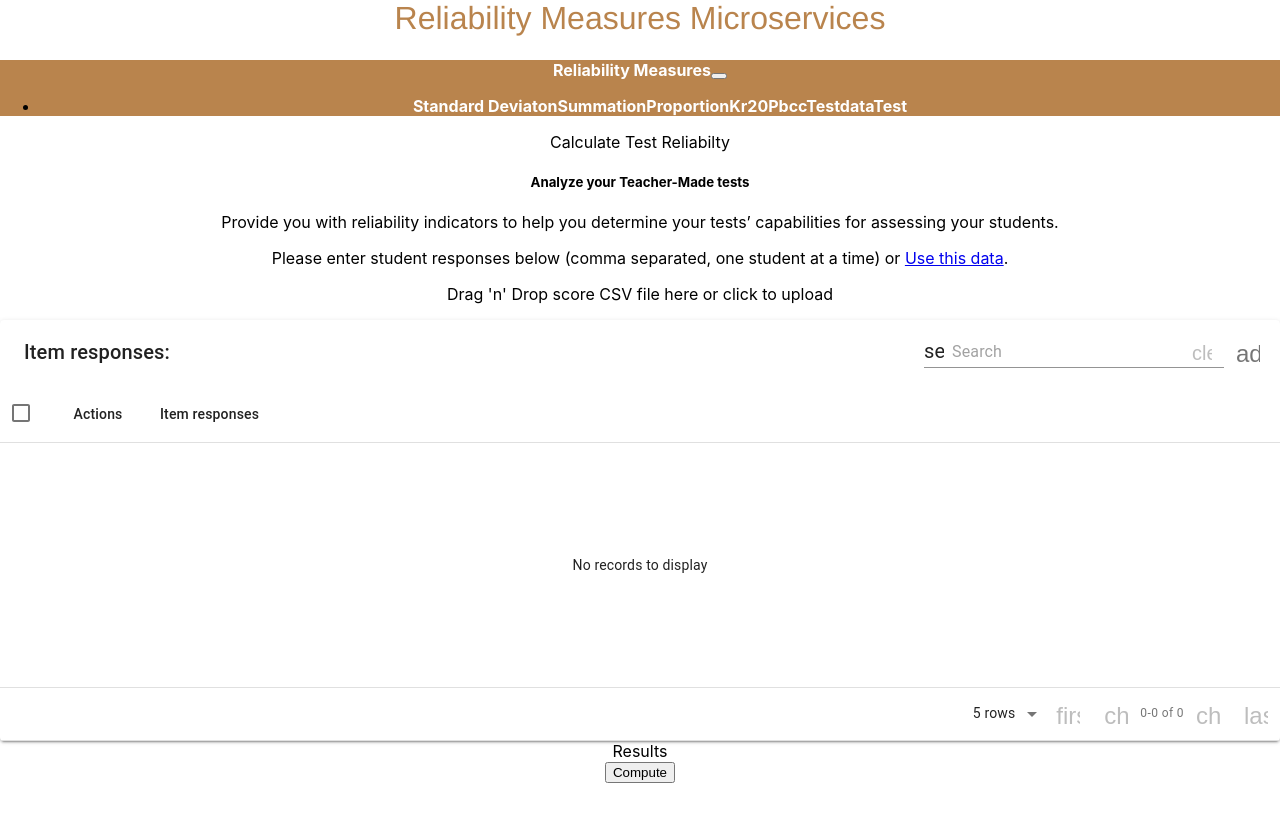
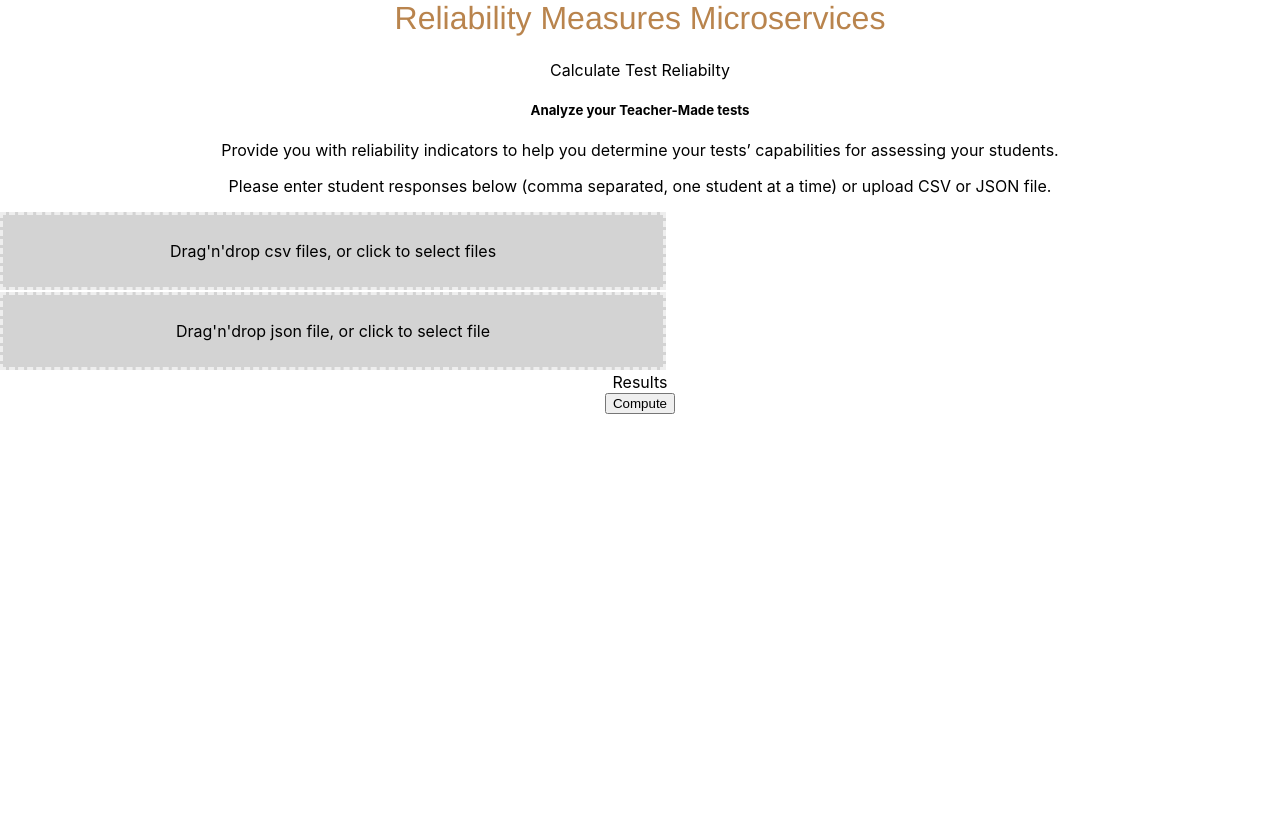
Before and after one commit to Reliability-Measures/React-JS, a React (Create React App) app: page /test in a window 1280 px wide. Shown: the top 822 px of the page. After the commit the page ends 800 px from the top, so only its background shows below. Built offline with nearby package versions, Linux system fonts and the light colour scheme; the HTML template or start-up script is replaced by a standard one.

Commit message:
csv and json upload removed table

```diff
--- a/package.json
+++ b/package.json
@@ -10,7 +10,10 @@
     "axios": "^0.19.2",
     "bootstrap": "^4.4.1",
     "csv": "^5.3.2",
+    "csvtojson": "^2.0.10",
+    "file-type": "^14.1.4",
     "http-proxy-middleware": "^1.0.3",
+    "json2csv": "^5.0.0",
     "material-table": "^1.57.2",
     "react": "^16.13.1",
     "react-bootstrap": "^1.0.0",
--- a/src/App.js
+++ b/src/App.js
@@ -6,9 +6,9 @@ import EnterlistSTD from './components/enterlistSTD'
 import EnterlistPropo from './components/enterlistPropo'
 import EnterlistSum from './components/enterlistSum'
 import Kr20 from './components/kr20'
-import Home from './components/Home'
+//import Home from './components/Home'
 import Error from './components/Error'
-import Navigation from './components/Navigation'
+//import Navigation from './components/Navigation'
 import Pbcc from './components/pbcc'
 import Testdata from './components/Testdata'
 import Test from './components/Test'
@@ -21,10 +21,10 @@ function App() {
         <header className="App-header">
           Reliability Measures Microservices
         </header>
-        <div><Navigation /></div>
+        {/* <div><Navigation /></div> */}
 
           <Switch>
-            <Route path="/" component={Home} exact />
+            <Route path="/" component={Test} exact />
             <Route path="/std" component={EnterlistSTD} />
             <Route path="/sum" component={EnterlistSum} />
             <Route path="/prop" component={EnterlistPropo} />
--- a/src/components/Test.js
+++ b/src/components/Test.js
@@ -1,125 +1,149 @@
-import React ,{useCallback} from "react"
+import React , {useState} from "react"
 import axios from 'axios'
 import './components.css'
 import csv from "csv";
-import { useDropzone } from "react-dropzone"
-import MaterialTable from "material-table"
+import Dropzone from 'react-dropzone'
+//import MaterialTable from "material-table"
+import {get_service_config, get_config, convertToArrayOfObjects} from './config'
+
+export default function Test() {
+  const [fileNames, setFileNames] = useState([]);
+  const [fileNamess, setFileNamess] = useState([]);
+    // const [state, setState] = useState({
+    //     columns: [
+    //       { title: "Graduation Year", field: 'gradYear'},
+    //       { title: "Id", field: 'id'},
+    //       { title: "First Name", field: 'firstName'},
+    //       { title: "Last Name", field: 'lastName'},
+    //       { title: "Email", field: 'email'},
+    //       { title: "Item responses", field: 'itemresponses'}
+    //     ],
+    //     data: [
+
+    //     ]
 
 
-export default function Test() {
-    const [state, setState] = React.useState({
-        columns: [
-          { title: "Item responses", field: 'itemresponses'},
-        ],
-        data: [
+    //   })
+    //   const handlesample = useCallback( e =>{
+    //     e.preventDefault();
+    //     let data1 = [
+    //         {gradYear: '2020', id: '1231', firstName:'boby', lastName:'shane', email:'qqwe@gmail.com', itemID:'1, 2, 3, 4, 5, 6', itemresponses: '0, 1, 1, 1, 1, 1'},
+    //         {gradYear: '2023', id: '3453', firstName:'dany', lastName:'richy', email:'erte@gmail.com', itemID:'5, 2, 1, 6, 3, 4', itemresponses: '0, 1, 1, 1, 1, 1'},
+    //         {gradYear: '2024', id: '4567', firstName:'adib', lastName:'azwat', email:'erty@gmail.com', itemID:'5, 2, 6, 4, 1, 3', itemresponses: '0, 1, 0, 0, 0, 0'},
+    //         {gradYear: '2022', id: '9768', firstName:'daha', lastName:'roood', email:'tuyt@gmail.com', itemID:'3, 1, 5, 4, 6, 2', itemresponses: '1, 1, 1, 1, 1, 1'},
+    //         {gradYear: '2021', id: '5234', firstName:'khiz', lastName:'whize', email:'werw@gmail.com', itemID:'6, 5, 4, 3, 2, 1', itemresponses: '0, 0, 0, 0, 1, 0'}
+    //     ]
 
-        ]
+    //     setState(prevStat => ({
+    //         ...prevStat,
+    //         data: data1
+    //         })
+    //     ,[state.data])
+    //     state.data = []
+    //     state.data.push(data1)
 
 
-      })
+    //     //handleclick()
+    //     //eslint-disable-next-line
+    // },[state.data])
 
     const handleclick = e =>{
-        let url = 'http://visonics.net/rm/';
+        //let url = 'http://visonics.net/rm/';
         //let url1 = 'http://127.0.0.1:5000/';
-        let data = []
-        state.data.forEach(function fn(item) {
-            console.log(item);
-            data.push({itemresponses: item.itemresponses.split(',').map(Number)});
+
+        // let fjson = []
+        // console.log(state.data)
+
+
+        // fjson = {studentslist: state.data.StudentsList.itemresponses}
+        // console.log(fjson)
+
+        // axios.post('http://127.0.0.1:5000/analyzeTest/' + JSON.stringify())
+        //   .then(function (response) {
+        //     console.log(response.analysis);
+        //     document.getElementById("analz").innerHTML = JSON.stringify(response.analysis);
+
+        //   })
+        //   .catch(function (error) {
+        //     console.log(error);
+        //   })
+      }
+
+
+      // Csv upload
+      const handleDropC = acceptedFiles =>{
+        setFileNames(acceptedFiles.map(file => file.name))
+        const reader = new FileReader();
+        reader.onabort = () => console.log("file reading was aborted");
+        reader.onerror = () => console.log("file reading failed");
+        reader.onload = () => {
+          csv.parse(reader.result, (err, data) => {
+            if (err) {
+              alert("File not in CSV format")
+            } else {
+              console.log("Parsed CSV data: ", data)
+              let obj = convertToArrayOfObjects(data)
+              console.log(obj)
+              for (let i=0;i<obj.length;i++) {
+                 let item = obj[i]
+                 let keys = Object.keys(item)
+                 let items = []
+                 keys.forEach(function get_key(key) {
+                  console.log(key, parseInt(key))
+                  if (!(isNaN(parseInt(key)))) {
+                    items.push({item_id: parseInt(key), response: parseInt(item[key])})
+                    delete item[key]
+                  }
                  })
-        data = {students: data}
-        console.log(data)
-        axios.post(url +'kr20/' + JSON.stringify(data))
+                 item["item_responses"] = items
+              }
+              console.log(obj)
+              console.log(acceptedFiles[0].name)
+              let jsonStr = {student_list: obj, exam_info: {name: acceptedFiles[0].name.split(".")[0]} }
+              axios.post(get_config('test_url') + get_service_config(6, 'api_method') + JSON.stringify(jsonStr))
               .then(function (response) {
-          console.log(response.data, response.data);
-          document.getElementById("kr20").innerHTML = "Kr20 = " + JSON.stringify(response.data.KR20);
+                console.log(response.data.analysis);
+                console.log(response.data.input);
+                document.getElementById("analzkr").innerHTML = JSON.stringify(response.data.analysis[0])
+                document.getElementById("analzpbcc").innerHTML = JSON.stringify(response.data.analysis[1])
+                document.getElementById("analzitemdiff").innerHTML = JSON.stringify(response.data.analysis[2])
+                document.getElementById("analzscores").innerHTML = JSON.stringify(response.data.analysis[3])
+                document.getElementById("analzavg").innerHTML = JSON.stringify(response.data.analysis[4])
+
               })
               .catch(function (error) {
                 console.log(error);
               })
-        axios.post(url +'pbcc/' + JSON.stringify(data))
+            }
+          })
+
+
+        }
+        acceptedFiles.forEach(file => reader.readAsBinaryString(file))
+      }
+
+
+      // Json upload
+      const handleDropJ = acceptedFiles =>{
+        setFileNamess(acceptedFiles.map(file => file.name))
+        const reader = new FileReader();
+        reader.onabort = () => console.log("file reading was aborted");
+        reader.onerror = () => console.log("file reading failed");
+        reader.onload = () => {
+          let jsonStr = JSON.parse(reader.result)
+          console.log(jsonStr)
+          axios.post(get_config('test_url') + get_service_config(6, 'api_method') + JSON.stringify(jsonStr))
           .then(function (response) {
-          console.log(response.data, response.data);
-          document.getElementById("pbcc").innerHTML = "Item discrimination = " + JSON.stringify(response.data.pbcc);
+            console.log(response.data.analysis);
+            console.log(response.data.input);
+            document.getElementById("analz").innerHTML = JSON.stringify(response.data.analysis);
           })
           .catch(function (error) {
             console.log(error);
           })
-        axios.post(url +'difficulty/' + JSON.stringify(data))
-        .then(function (response) {
-          console.log(response.data, response.data);
-          document.getElementById("diff").innerHTML = "Item difficulty = " + JSON.stringify(response.data.difficulty);
-
-        })
-        .catch(function (error) {
-          console.log(error);
-        });
         }
-
-      const handlesample = useCallback( e =>{
-        e.preventDefault();
-        let data1 = [
-            {itemresponses: '1, 0, 1, 1, 0, 0'},
-            {itemresponses: '0, 1, 1, 1, 1, 1'},
-            {itemresponses: '0, 1, 0, 0, 0, 0'},
-            {itemresponses: '1, 1, 1, 1, 1, 1'},
-            {itemresponses: '0, 0, 0, 0, 1, 0'}
-        ]
-
-        console.log(data1)
-
-        setState(prevStat => ({
-            ...prevStat,
-            data: data1
-            })
-        ,[state.data])
-
-        state.data = []
-        data1.forEach(function fn(item) {
-            state.data.push({itemresponses: item.itemresponses})
-        })
-        console.log(state.data)
-
-        handleclick()
-
-    },[state.data])
-
-    const onDrop = useCallback(acceptedFiles => {
-        const reader = new FileReader();
-
-        reader.onabort = () => console.log("file reading was aborted");
-        reader.onerror = () => console.log("file reading failed");
-        reader.onload = () => {
-          // Parse CSV file
-          csv.parse(reader.result, (err, data1) => {
-            console.log("Parsed CSV data: ", data1);
-            let state_data = []
-            data1.forEach(function fn(item) {
-                console.log(item)
-                state_data.push({itemresponses: item.map(Number).toString()})
-            })
-            console.log(state_data)
-        setState(prevStat => ({
-            ...prevStat,
-            data: state_data
-            })
-        ,[state.data])
-
-        state.data = []
-        state_data.forEach(function fn(item) {
-            state.data.push({itemresponses: item.itemresponses})
-        })
-        console.log(state.data)
-        handleclick()
-
-          });
-        };
-
-        // read file contents
-        acceptedFiles.forEach(file => reader.readAsBinaryString(file));
-      }, [state.data]);
-
-      const { getRootProps, getInputProps} = useDropzone({ onDrop });
-
+        acceptedFiles.forEach(file => reader.readAsBinaryString(file))
+      }
 
   return (
     <React.Fragment>
@@ -132,12 +156,44 @@ export default function Test() {
             <div className="card-body">
               <h5 className="card-title">Analyze your Teacher-Made tests</h5>
               <p className="card-text">Provide you with reliability indicators to help you determine your tests’ capabilities for assessing your students.</p>
-              <p className="card-text">Please enter student responses below (comma separated, one student at a time) or <span onClick={handlesample}><a href=" ">Use this data</a></span>.</p>
-              <div className="btn btn-primary" {...getRootProps()}>
+              <p className="card-text">Please enter student responses below (comma separated, one student at a time) or upload CSV or JSON file.</p>
+              <Dropzone onDrop={handleDropC}
+              accept=".csv,.txt"
+              >
+                {({ getRootProps, getInputProps }) => (
+                <div {...getRootProps({ className: "dropzone" })}>
                   <input {...getInputProps()} />
-                    <p>Drag 'n' Drop score CSV file here or click to upload</p>
+                  <p>Drag'n'drop csv files, or click to select files</p>
+                  <div>
+                <ul className="ba">
+                  {fileNames.map(fileName => (
+                    <li key={fileName}>{fileName}</li>
+                  ))}
+                </ul>
               </div>
-              <MaterialTable
+                </div>
+                )}
+              </Dropzone>
+              <Dropzone onDrop={handleDropJ}
+              accept=".json,.txt"
+              >
+                {({ getRootProps, getInputProps }) => (
+                <div {...getRootProps({ className: "dropzone" })}>
+                  <input {...getInputProps()} />
+                  <p>Drag'n'drop json file, or click to select file</p>
+                  <div>
+                <ul className="ba">
+                  {fileNamess.map(fileNames => (
+                    <li key={fileNames}>{fileNames}</li>
+                  ))}
+                </ul>
+              </div>
+                </div>
+                )}
+              </Dropzone>
+
+
+              {/* <MaterialTable
                 options={{
                   selection: true
                 }}
@@ -200,10 +256,9 @@ export default function Test() {
 
 
                   }}
-    />
+                /> */}
     </div>
     </div>
-
     <div className="card col-md-4">
     <div className="card-header bg-info text-white h2">
                 Results
@@ -217,9 +272,13 @@ export default function Test() {
         </div>
 
      <div className="text-center"> <br></br>
-        <h5 id="kr20"> </h5>
-        <h5 id="pbcc"> </h5>
-        <h5 id="diff"> </h5>
+        <h5 id="analzkr"> </h5>
+        <h5 id="analzpbcc"> </h5>
+        <h5 id="analzitemdiff"> </h5>
+        <h5 id="analzscores"> </h5>
+        <h5 id="analzavg"> </h5>
+        {/* <h5 id="jsoninput"> </h5> */}
+
         </div>
      </div>
     </div>
--- a/src/components/components.css
+++ b/src/components/components.css
@@ -20,3 +20,15 @@
 .tablewidth {
     width: 50%;
 }
+.dropzone {
+    text-align: center;
+    padding: 10px;
+    border: 3px dashed #eeeeee;
+    background-color: lightgrey;
+    margin-bottom: 2px;
+    width: 50%;
+}
+
+ul.ba {
+    list-style-type: none;
+}
--- /dev/null
+++ b/src/components/config.js
@@ -0,0 +1,93 @@
+//JSON object for literals and constants
+// will be hosted in some cloud storage
+// all keys are lower case, Use underscore for longer keys
+
+let config = {
+    'cloud_host': 'xxx',
+    'cloud_host_credentials':'yyyy',
+    'application_id': 'rm_01',
+    'application_version': '0.0.1',
+    'application_name': 'Reliability Measures microservices',
+    'application_short_name': 'rm_microservices',
+    'service_url': 'http://visonics.net/rm/',
+    'test_url': 'http://127.0.0.1:5000/',
+    'services': [
+        // use the shot_name key for service path and in response key.
+        // Must follow Python/JS variable rules
+        {'id': 0},  // left empty on purpose
+        {
+            'id': 1,
+            'name': 'kr20',
+            'short_name': 'kr20',
+            'description': 'KR20 value',
+            'type': 'float'
+        },
+        {
+            'id': 2,
+            'name': 'Item discrimination',
+            'short_name': 'pbcc',
+            'description': 'Item discrimination',
+            'type': 'list of floats'
+        },
+        {
+            'id': 3,
+            'name': 'Item difficulty',
+            'short_name': 'difficulty',
+            'description': 'Item difficulty',
+            'type': 'list of floats'
+        },
+        {
+            'id': 4,
+            'name': 'scores',
+            'short_name': 'scores',
+            'description': 'Test scores',
+            'type': 'list of floats'
+        },
+        {
+            'id': 5,
+            'name': 'average',
+            'short_name': 'average',
+            'description': 'Student Average',
+            'type': 'list of floats'
+        },
+        {
+            'id': 6,
+            'name': 'Test Analysis',
+            'short_name': 'analysis',
+            'api_method': 'analyzeTest/',
+            'description': 'The whole test analysis with all results',
+            'type': 'list of items'
+        },
+    ]
+}
+
+function get_service_config(service_id, key) {
+    return config['services'][service_id][key]
+}
+
+function get_config(config_key){
+    return config[config_key]
+}
+
+function convertToArrayOfObjects(data) {
+    let keys = data.shift(),
+        i = 0, k = 0,
+        obj = null,
+        output = [];
+
+    for (i = 0; i < data.length; i++) {
+        obj = {};
+
+        for (k = 0; k < keys.length; k++) {
+            obj[keys[k]] = data[i][k];
+        }
+
+        output.push(obj);
+    }
+
+    return output;
+}
+
+export {get_service_config}
+export {get_config}
+export {convertToArrayOfObjects}
```
Also changed, not shown: 1 other file (tests, documents, lock files or other folders). Lines whose indentation alone changed are shown as unchanged.
